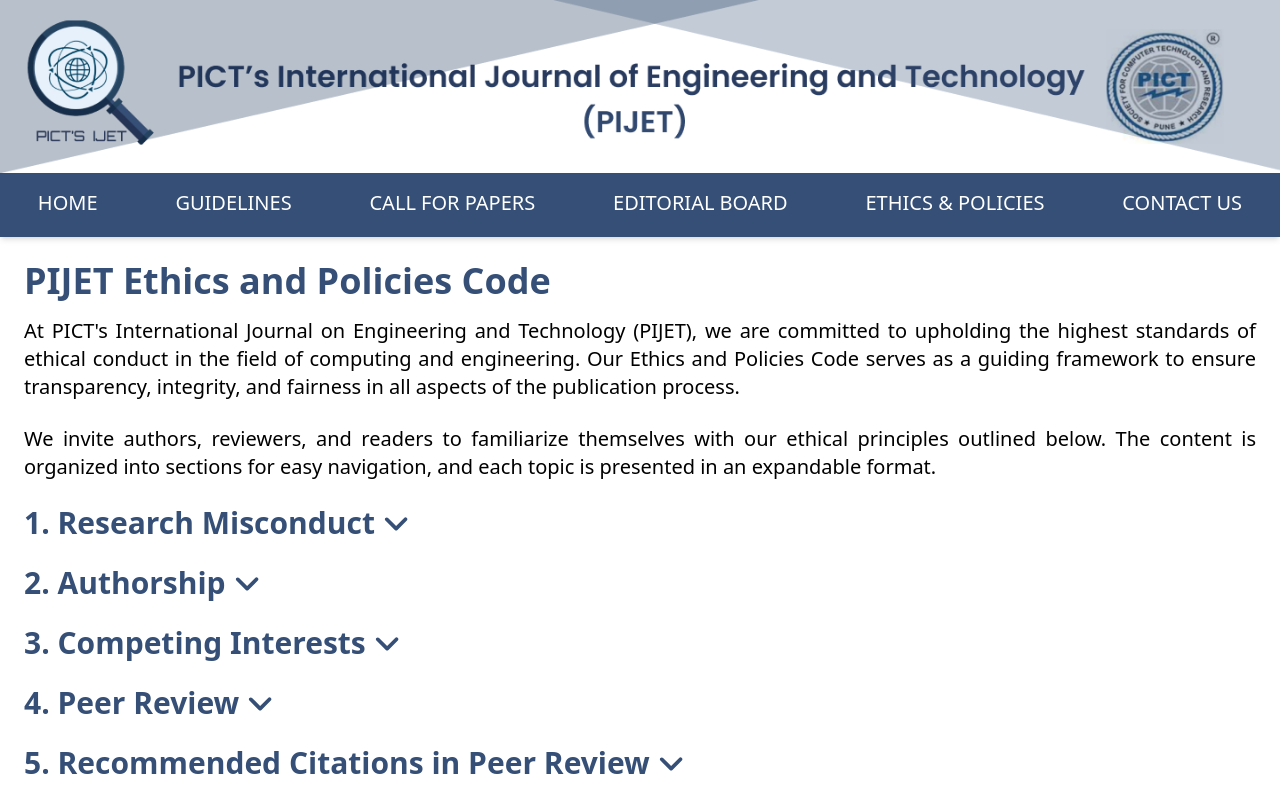
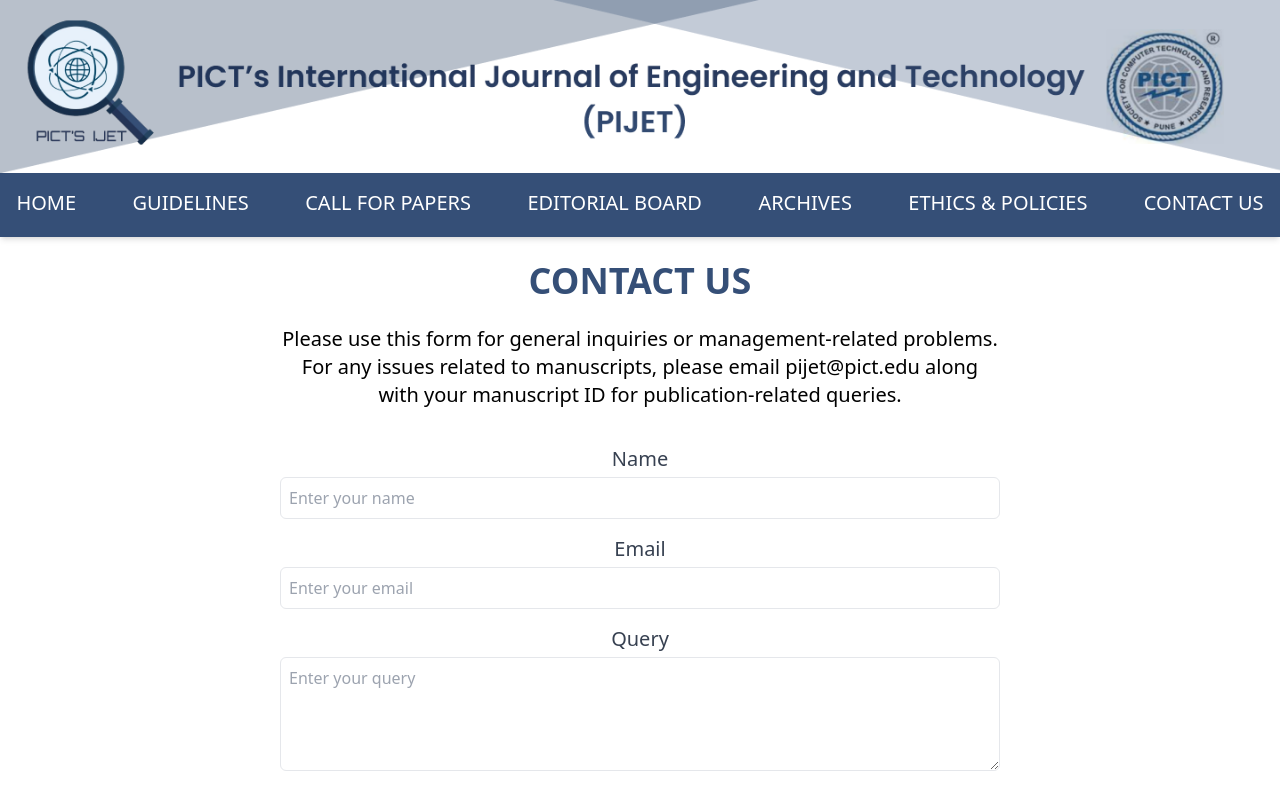
Before and after one commit to Gayatrii12/PIJET, a React (Create React App) app: page / in a window 1280 px wide. Shown: the top 791 px of the page. Built offline with nearby package versions, Linux system fonts and the light colour scheme.

Commit message:
added contact us page

```diff
--- a/public/index.html
+++ b/public/index.html
@@ -24,7 +24,7 @@
       work correctly both with client-side routing and a non-root public URL.
       Learn how to configure a non-root public URL by running `npm run build`.
     -->
-    <title>React App</title>
+    <title>PIJET - PICT's International Journal of Engineering and Technology</title>
   </head>
   <body>
     <noscript>You need to enable JavaScript to run this app.</noscript>
--- a/src/App.js
+++ b/src/App.js
@@ -3,13 +3,14 @@ import './App.css';
 import EthicsAndPolicies from './pages/EthicsAndPolicies';
 import HomePage from './pages/HomePage';
 import Guidelines from './pages/Guidelines';
+import ContactUs from './pages/ContactUs';
 import Navbar from './components/navbar';
 
 function App() {
   return (
     <div className="App">
         <Navbar/>
-        <EthicsAndPolicies/>
+        <ContactUs/>
     </div>
   );
 }
--- a/src/components/navbar.jsx
+++ b/src/components/navbar.jsx
@@ -10,6 +10,7 @@
                         <li class="font-manrope font-medium text-md text-white hover:text-gray-900">GUIDELINES</li>
                         <li class="font-manrope font-medium text-md text-white hover:text-gray-900">CALL FOR PAPERS</li>
                         <li class="font-manrope font-medium text-md text-white hover:text-gray-900">EDITORIAL BOARD</li>
+                        <li class="font-manrope font-medium text-md text-white hover:text-gray-900">ARCHIVES</li>
                         <li class="font-manrope font-medium text-md text-white hover:text-gray-900">ETHICS & POLICIES</li>
                         <li class="font-manrope font-medium text-md text-white hover:text-gray-900">CONTACT US</li>
                     </ul>
--- /dev/null
+++ b/src/pages/ContactUs.js
@@ -0,0 +1,73 @@
+import React, {useState}  from 'react';
+import 'tailwindcss/tailwind.css';
+
+const ContactUs = () => {
+
+  const [name, setName] = useState('');
+  const [email, setEmail] = useState('');
+  const [query, setQuery] = useState('');
+
+  const handleSubmit = (e) => {
+    e.preventDefault();
+    // Handle form submission logic here
+    console.log('Form submitted:', { name, email, query });
+  };
+
+  return (
+    <div className="max-w-3xl mx-auto p-6">
+      <h1 className="text-4xl font-bold mb-6 text-pijet-blue">CONTACT US</h1>
+
+      <p className="text-lg text-xl mb-4">
+        Please use this form for general inquiries or management-related problems. For any issues related to manuscripts, please email pijet@pict.edu along with your manuscript ID for publication-related queries.
+      </p>
+
+      <form onSubmit={handleSubmit} className="space-y-4 py-5">
+        <div>
+          <label className="block text-lg text-xl font-medium text-gray-700">Name</label>
+          <input
+            type="text"
+            className="mt-1 p-2 w-full border rounded-md"
+            placeholder="Enter your name"
+            value={name}
+            onChange={(e) => setName(e.target.value)}
+            required
+          />
+        </div>
+
+        <div>
+          <label className="block text-lg text-xl font-medium text-gray-700">Email</label>
+          <input
+            type="email"
+            className="mt-1 p-2 w-full border rounded-md"
+            placeholder="Enter your email"
+            value={email}
+            onChange={(e) => setEmail(e.target.value)}
+            required
+          />
+        </div>
+
+        <div>
+          <label className="block text-lg text-xl font-medium text-gray-700">Query</label>
+          <textarea
+            className="mt-1 p-2 w-full border rounded-md"
+            placeholder="Enter your query"
+            rows="4"
+            value={query}
+            onChange={(e) => setQuery(e.target.value)}
+            required
+          />
+        </div>
+
+        <button type="submit" className="bg-pijet-blue text-white p-3 rounded-md hover:bg-pijet-dark-blue">
+          Submit
+        </button>
+      </form>
+
+      <strong className="text-lg text-2xl mt-6">
+        Get in touch: We are here for you! How can we help?
+      </strong>
+    </div>
+  );
+};
+
+export default ContactUs;
--- a/src/pages/Guidelines.js
+++ b/src/pages/Guidelines.js
@@ -4,8 +4,8 @@ import 'tailwindcss/tailwind.css';
 const Guidelines = () => {
     return (
         <div className="max-w-7xl mx-auto p-6 text-justify">
-            <h1 className="text-4xl font-bold mb-4 text-pijet-blue text-center">AUTHOR GUIDELINES</h1>
-
+            <div className="py-4">
+                <h1 className="text-4xl font-bold mb-4 text-pijet-blue text-center py-4">AUTHOR GUIDELINES</h1>
                 <div className="mb-8">
                     <li className="text-xl"><strong className="text-xl font-bold mb-2">Submission Details: </strong> Submit your manuscript as a doc/pdf to:  pijet@pict.edu.</li>
 
@@ -34,16 +34,28 @@ const Guidelines = () => {
                         Ensure compliance with submission guidelines. Review and proofread your manuscript before submission.</li>
                 </div>
 
-            <div>
+                <div className="py-4">
                     <p className="text-xl"><strong className="text-xl font-bold mb-2">Sample Manuscript: </strong>
-                    For a sample manuscript, refer to <a href="/path-to-your-sample-manuscript" className="text-blue-500">Sample Manuscript Document</a>.</p>
+                        For a sample manuscript, refer to <a href="/Sample_Manuscript_PIJET.docx" className="text-blue-500">Sample Manuscript Document</a>.</p>
+                </div>
             </div>
 
+            <div className="py-4">
                 <h1 className="text-4xl font-bold mb-4 text-pijet-blue text-center">HOW TO PUBLISH A PAPER IN PIJET</h1>
+                <div className="mb-8 py-4 text-xl">
+                Authors are required to submit their manuscripts to pijet@pict.edu. Once received, the manuscripts undergo thorough scrutiny by the reviewer committee, who subsequently provide a response via email, indicating either acceptance or rejection. In the event of acceptance, authors are promptly notified and requested to submit the copyright form simultaneously. Upon receiving the completed copyright form, the accepted manuscript proceeds through the publishing process and is made available after a comprehensive review.
+                </div>
+            </div>
 
+            <div className="py-4">
                 <h1 className="text-4xl font-bold mb-4 text-pijet-blue text-center">ARTICLE PROCESSING</h1>
-
-            <h1 className="text-4xl font-bold mb-4 text-pijet-blue text-center">HOW TO PUBLISH A PAPER IN PIJET</h1>
+                <div className="mb-8 text-xl py-4">
+                    All submitted articles will be initially subjected to editorial procedures and if found suitable for publishing will be sent to reviewers for peer review. It is not necessary that every article will go for peer review. Once the review process is over and the article is accepted, authors will be intimated over email provided with a paper ID, which the author is insisted to reply within 3 days of time, after which the article will be sent for publishing after all the necessary formalities are done.
+                </div>
+            </div>
+            <div className="py-4">
+                <h1 className="text-4xl font-bold mb-4 text-pijet-blue text-center">THERE ARE NO PUBLICATION CHARGES FOR PIJET REVIEW JOURNAL. PROCESSING CHARGES ARE WAIVED FOR ALL INDIAN AUTHORS.</h1>
+            </div>
         </div>
     );
 };
--- a/src/pages/HomePage.js
+++ b/src/pages/HomePage.js
@@ -13,7 +13,7 @@ const HomePage = () => {
                 </div>
                 <div className="w-1/2 px-3 py-8">
                     {/* Text to the right of the image */}
-                    <div className="text-lg">
+                    <div className="text-lg text-l">
                         <p>
                             <strong>Journal Information:</strong>
                         </p>
@@ -46,9 +46,7 @@ const HomePage = () => {
             <div className="py-5">
                 <h1 className="text-4xl font-bold mb-4 text-pijet-blue py-3">Journal Particulars</h1>
 
-                <p className="mb-2 text-xl">
-                    Need to insert table here
-                </p>
+                <img src="/home_page_table.png" alt="Static Image" className="w-full h-auto" />
             </div>
 
             <div className="py-5">
```
Also changed, not shown: public/home_page_table.png (added), 1 other file (tests, documents, lock files or other folders). Lines whose indentation alone changed are shown as unchanged.
